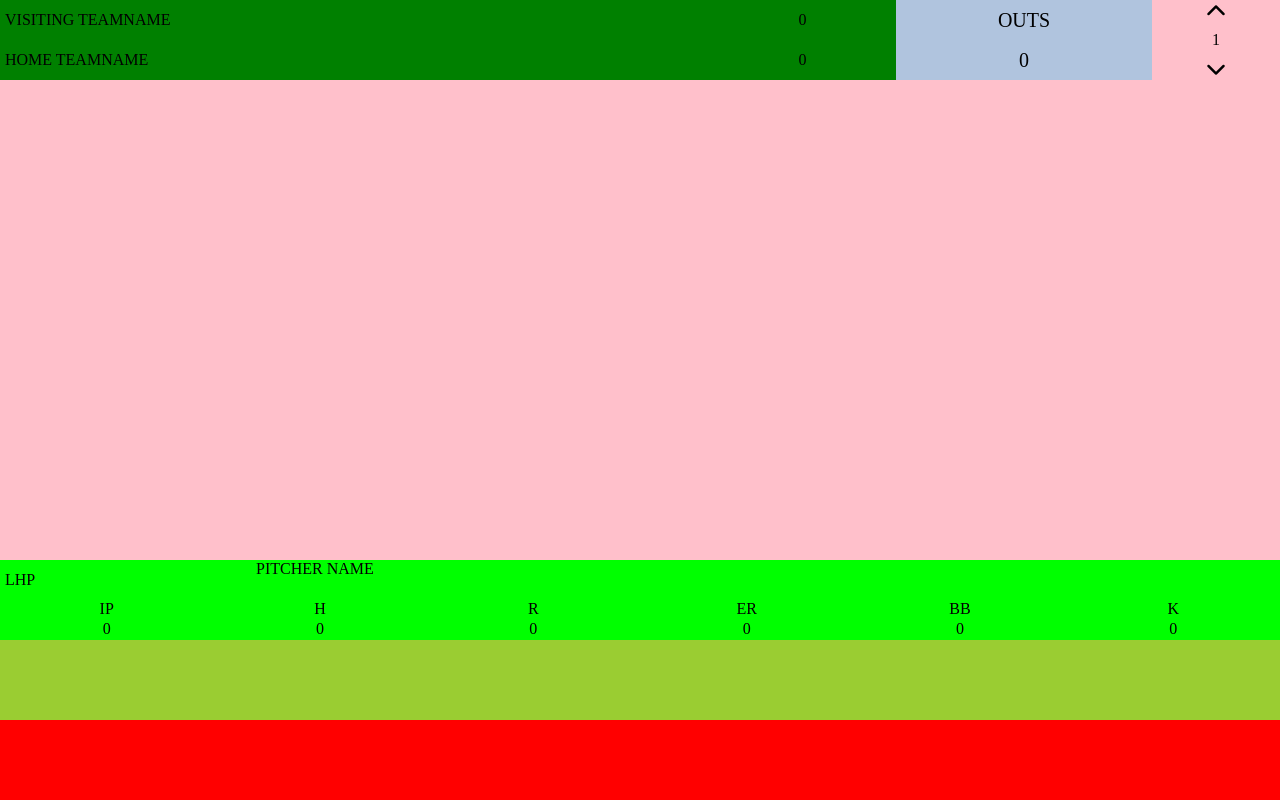
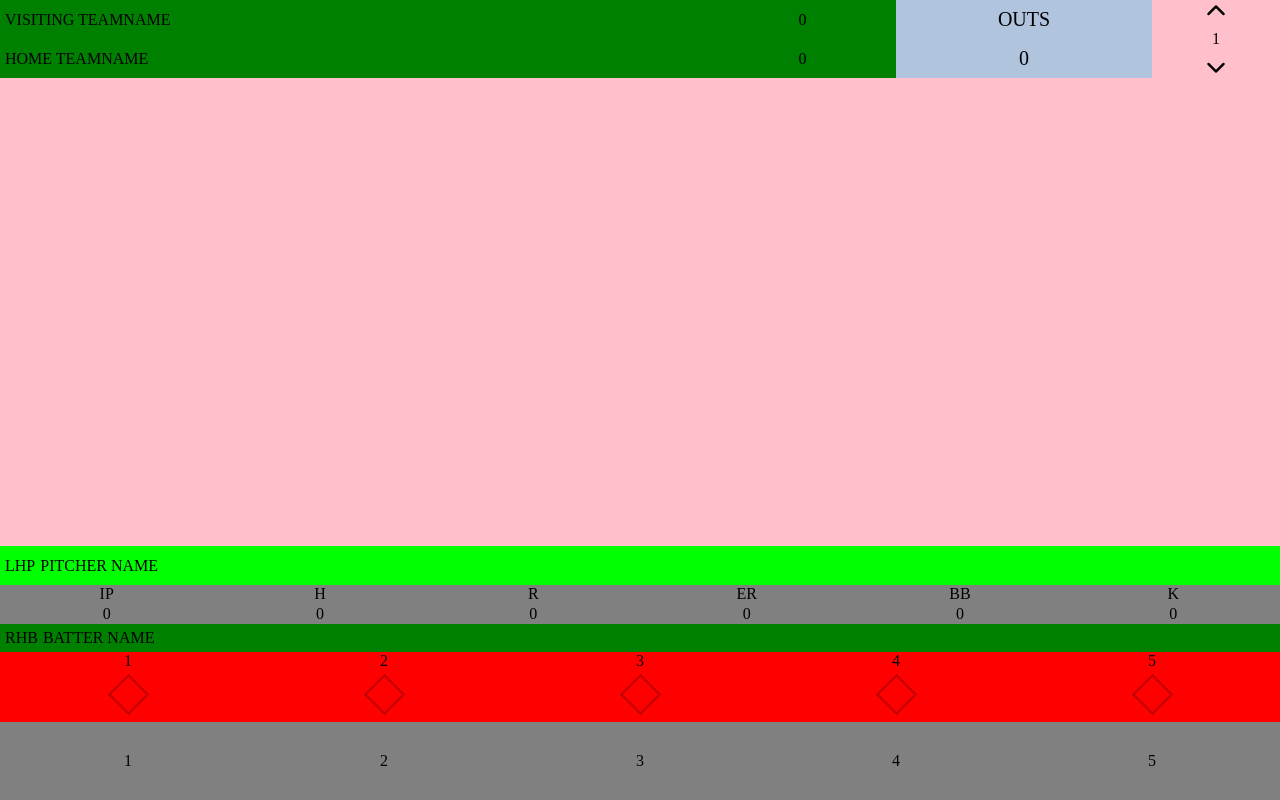
Before and after one commit to rick99gtp/scoresheetonline, a plain HTML site: page index.html in a window 1280 px wide. Drawn offline with Linux system fonts and the light colour scheme.

Commit message:
Changed from a grid to a flexbox on game__container. Changed other divs to flex: 1

```diff
--- a/css/style.scss
+++ b/css/style.scss
@@ -8,15 +8,15 @@
     height: 100vh;
     width: 100vw;
     overflow: hidden;
-    display: grid;
-    grid-template-rows: 1fr 6fr 1fr 1fr 1fr;
-    grid-template-columns: 1fr;
+    display: flex;
+    flex-direction: column;
     background: red;
 
     .scoreboard {
         display: grid;
         grid-template-rows: 1fr;
         grid-template-columns: 7fr 2fr 1fr;
+        flex: 1;
 
         .scoreboard__info {
             background: green;
@@ -77,6 +77,7 @@
 
     .field {
         background: pink;
+        flex: 6;
     }
 
     .pitcher {
@@ -84,15 +85,16 @@
         display: grid;
         grid-template-rows: 1fr 1fr;
         grid-template-columns: 1fr;
+        flex: 1;
 
         .pitcher--info {
             display: grid;
             grid-template-rows: 1fr;
             grid-template-columns: 2fr 8fr;
+            display: flex;
+            align-items: center;
 
             .handed {
-                display: flex;
-                align-items: center;
                 padding: 5px;
             }
         }
@@ -104,15 +106,50 @@
 
             & > div {
                 text-align: center;
+                background: gray;
             }
         }
     }
 
     .batter {
-        background: yellowgreen;
+        display: grid;
+        grid-template-columns: 1fr;
+        flex: 1;
+
+        .batter--info {
+            display: flex;
+            align-items: center;
+            background: green;
+
+            .handed {
+                padding: 5px;
+            }
+        }
+
+        .batter--gamestats {
+            display: grid;
+            grid-template-columns: repeat(5, 1fr);
+            text-align: center;
+
+            .batter-diamond-bg {
+                img {
+                    width: 48px;
+                    height: 48px;
+                }
+            }
+        }
     }
 
     .options {
+        display: grid;
+        grid-template-columns: repeat(5, 1fr);
+        flex: 1;
 
+        & > div {
+            background: gray;
+            display: flex;
+            justify-content: center;
+            align-items: center;
+        }
     }
 }
--- a/index.html
+++ b/index.html
@@ -62,11 +62,41 @@
         </div>
 
         <div class="batter">
+            <div class="batter--info">
+                <div class="handed">RHB</div>
+                <div id="batter-name" class="player-name">BATTER NAME</div>
+            </div>
 
+            <div class="batter--gamestats">
+                <div>1</div>
+                <div>2</div>
+                <div>3</div>
+                <div>4</div>
+                <div>5</div>
+                <div id="batter-pa-1" class="batter-diamond-bg">
+                    <img src="result-empty.png">
+                </div>
+                <div id="batter-pa-2" class="batter-diamond-bg">
+                    <img src="result-empty.png">
+                </div>
+                <div id="batter-pa-3" class="batter-diamond-bg">
+                    <img src="result-empty.png">
+                </div>
+                <div id="batter-pa-4" class="batter-diamond-bg">
+                    <img src="result-empty.png">
+                </div>
+                <div id="batter-pa-5" class="batter-diamond-bg">
+                    <img src="result-empty.png">
+                </div>
+            </div>
         </div>
 
         <div class="options">
-
+            <div>1</div>
+            <div>2</div>
+            <div>3</div>
+            <div>4</div>
+            <div>5</div>
         </div>
     </div>
 </body>
```
Also changed, not shown: css/style.css, result-empty.png (added), 1 other file.
